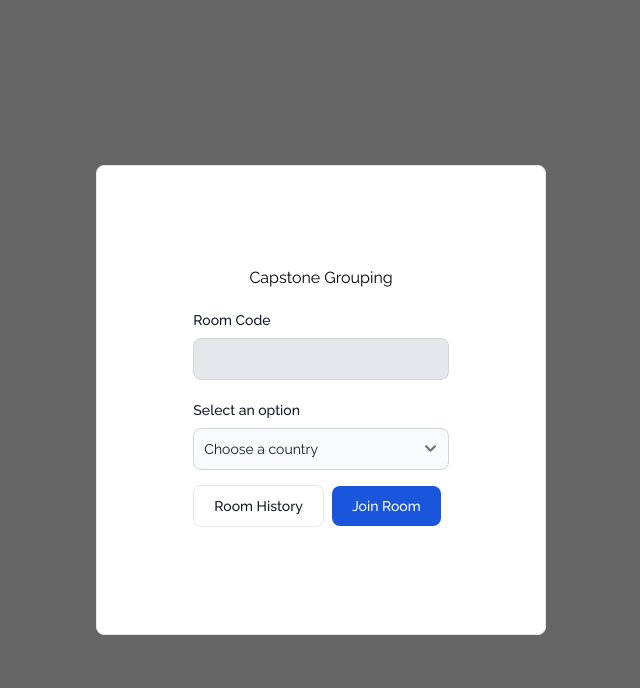
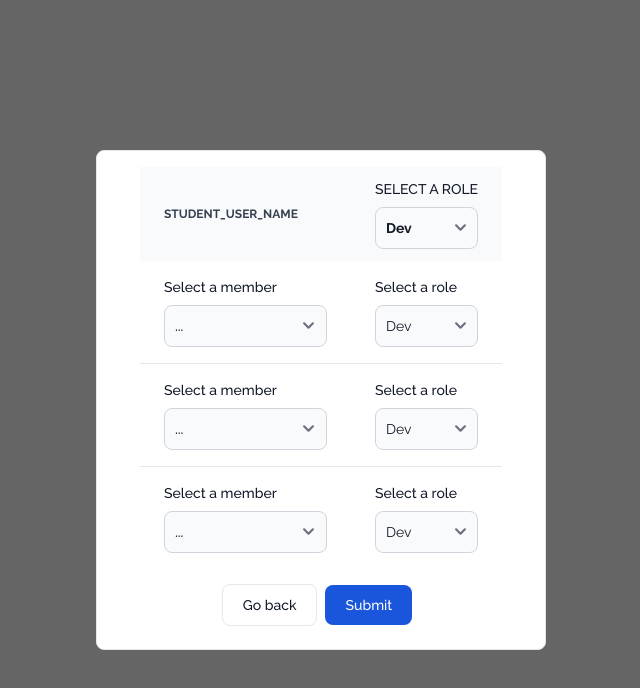
Before and after one commit to Fourthhy/cpstone-groupings-system, a React (Vite) app: page / in a window 1280 px wide. Shown: the top 688 px of the page, without its empty margins (319-959 px from the left). Built offline with nearby package versions, Linux system fonts and the light colour scheme.

Commit message:
page: user2 done

```diff
--- a/src/App.jsx
+++ b/src/App.jsx
@@ -1,12 +1,13 @@
 import { BrowserRouter as Router, Routes, Route } from "react-router-dom"
 import UserLogin from "./components/user/UserLogin"
+import MemberSelect from "./components/user/MemberSelect"
 
 export default function App() {
   return (
     <>
       <Router>
         <Routes>
-          <Route path="/" element={<UserLogin />} />
+          <Route path="/" element={<MemberSelect />} />
         </Routes>
       </Router>
     </>
--- a/src/components/user/MemberSelect.jsx
+++ b/src/components/user/MemberSelect.jsx
@@ -0,0 +1,83 @@
+const SelectRole = () => {
+    return (
+        <>
+            <label for="countries" class="block mb-2 text-sm font-medium text-gray-900 dark:text-white">Select a role</label>
+            <select id="countries" class="bg-gray-50 border border-gray-300 text-gray-900 text-sm rounded-lg focus:ring-blue-500 focus:border-blue-500 block w-full p-2.5 dark:bg-gray-700 dark:border-gray-600 dark:placeholder-gray-400 dark:text-white dark:focus:ring-blue-500 dark:focus:border-blue-500">
+                <option selected>Dev</option>
+                <option value="CA">UI/UX</option>
+                <option value="FR">PM</option>
+            </select>
+        </>
+    )
+}
+
+const SelectMember = () => {
+    return (
+        <>
+            <label for="countries" class="block mb-2 text-sm font-medium text-gray-900 dark:text-white">Select a member</label>
+            <select id="countries" class="bg-gray-50 border border-gray-300 text-gray-900 text-sm rounded-lg focus:ring-blue-500 focus:border-blue-500 block w-full p-2.5 dark:bg-gray-700 dark:border-gray-600 dark:placeholder-gray-400 dark:text-white dark:focus:ring-blue-500 dark:focus:border-blue-500">
+                <option selected>...</option>
+                <option value="CA">Student-Name-1</option>
+                <option value="FR">Student-Name-2</option>
+                <option value="FR">Student-Name-3</option>
+            </select>
+        </>
+    )
+}
+
+export default function MemberSelect() {
+    return (
+        <>
+            <div className="h-screen w-screen flex items-center justify-center bg-graybg">
+                <div className="h-[500px] w-[450px] font-raleway flex justify-center items-center flex-col border-[1px] rounded-lg bg-white">
+
+
+                    <div class="relative overflow-x-auto">
+                        <table class="w-full text-sm text-left rtl:text-right text-gray-500 dark:text-gray-400">
+                            <thead class="text-xs text-gray-700 uppercase bg-gray-50 dark:bg-gray-700 dark:text-gray-400">
+                                <tr>
+                                    <th scope="col" class="px-6 py-3">
+                                        Student_User_NAME
+                                    </th>
+                                    <th scope="col" class="px-6 py-3">
+                                        <SelectRole />
+                                    </th>
+                                </tr>
+                            </thead>
+                            <tbody>
+                                <tr class="bg-white border-b dark:bg-gray-800 dark:border-gray-700">
+                                    <th scope="row" class="px-6 py-4 font-medium text-gray-900 whitespace-nowrap dark:text-white">
+                                        <SelectMember />
+                                    </th>
+                                    <td class="px-6 py-4">
+                                        <SelectRole />
+                                    </td>
+                                </tr>
+                                <tr class="bg-white border-b dark:bg-gray-800 dark:border-gray-700">
+                                    <th scope="row" class="px-6 py-4 font-medium text-gray-900 whitespace-nowrap dark:text-white">
+                                        <SelectMember />
+                                    </th>
+                                    <td class="px-6 py-4">
+                                        <SelectRole />
+                                    </td>
+                                </tr>
+                                <tr class="bg-white dark:bg-gray-800">
+                                    <th scope="row" class="px-6 py-4 font-medium text-gray-900 whitespace-nowrap dark:text-white">
+                                        <SelectMember />
+                                    </th>
+                                    <td class="px-6 py-4">
+                                        <SelectRole />
+                                    </td>
+                                </tr>
+                            </tbody>
+                        </table>
+                    </div>
+                    <div className="mt-[15px]">
+                            <button type="button" class="py-2.5 px-5 me-2 mb-2 text-sm font-medium text-gray-900 focus:outline-none bg-white rounded-lg border border-gray-200 hover:bg-gray-100 hover:text-blue-700 focus:z-10 focus:ring-4 focus:ring-gray-100 dark:focus:ring-gray-700 dark:bg-gray-800 dark:text-gray-400 dark:border-gray-600 dark:hover:text-white dark:hover:bg-gray-700">Go back</button>
+                            <button type="button" class="text-white bg-blue-700 hover:bg-blue-800 focus:ring-4 focus:ring-blue-300 font-medium rounded-lg text-sm px-5 py-2.5 me-2 mb-2 dark:bg-blue-600 dark:hover:bg-blue-700 focus:outline-none dark:focus:ring-blue-800">Submit</button>
+                        </div>
+                </div>
+            </div>
+        </>
+    )
+}
```
